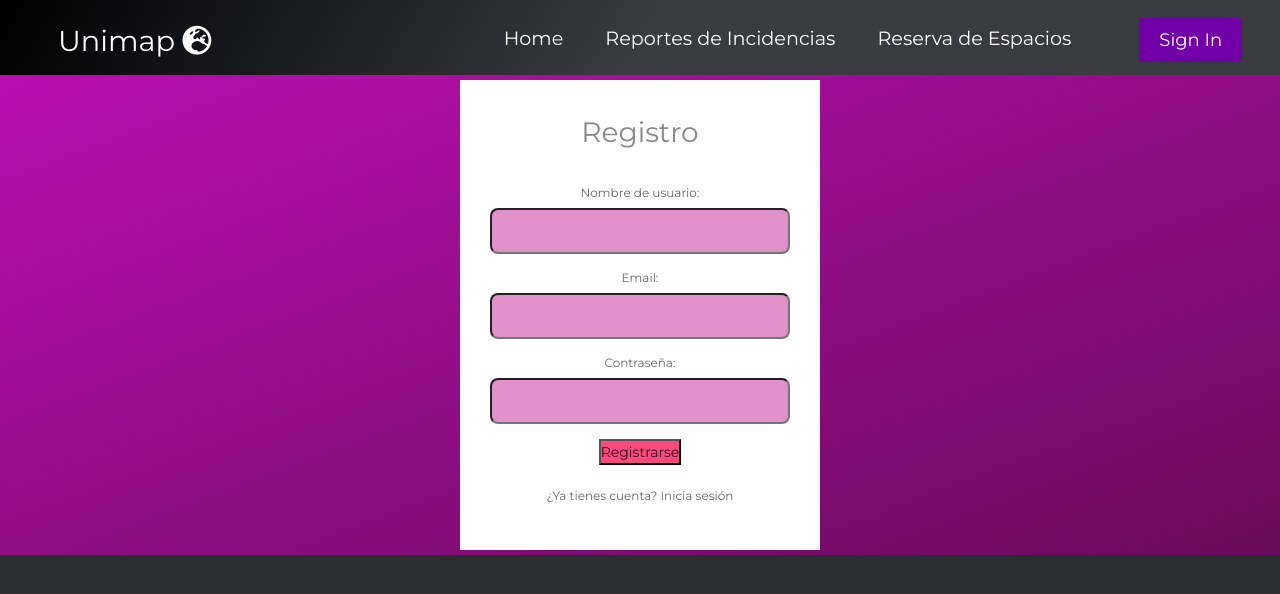
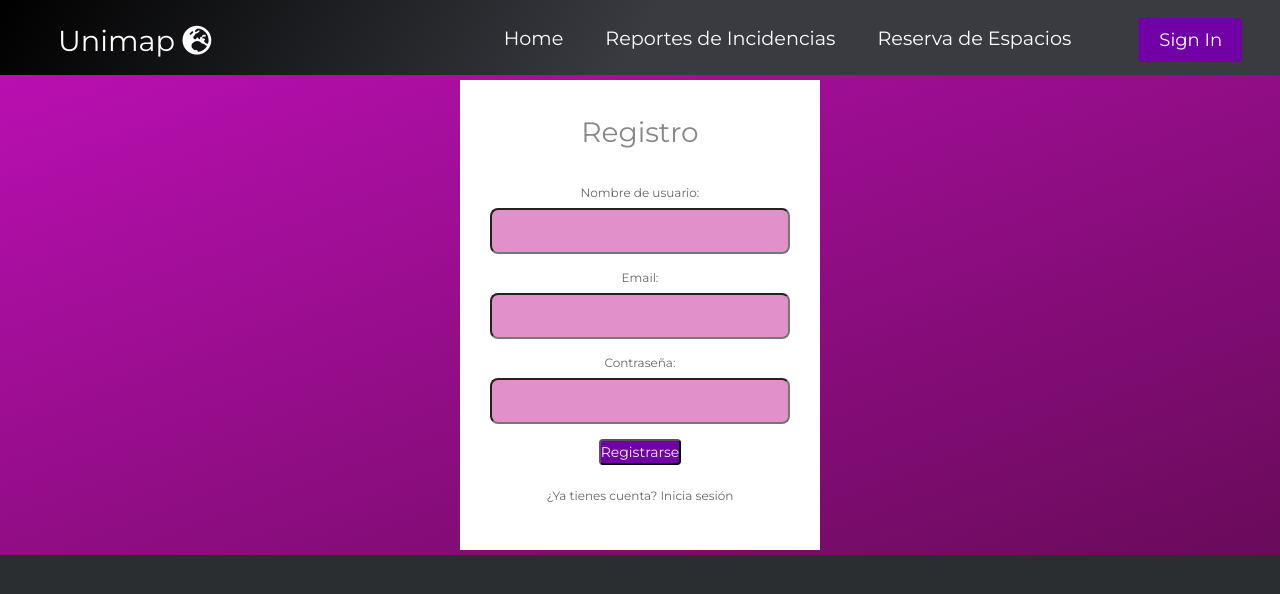
Before and after one commit to UNIZAR-30249-2021-UNIMAP/Frontend, a React (Create React App) app in the folder unimap/: page /Registro in a window 1280 px wide. Shown: the top 594 px of the page. Built offline with nearby package versions, Linux system fonts and the light colour scheme.

Commit message:
Mejorado estilo botones registro/inicio sesion

```diff
--- a/unimap/src/Web/Pages/InicioSesion.js
+++ b/unimap/src/Web/Pages/InicioSesion.js
@@ -25,7 +25,7 @@ export default function InicioSesion() {
           <label htmlFor="password">Contraseña: </label>
           <input type="password" value={pass} onChange={e => setPass(e.target.value)} />
         </div>
-        <button onClick={botonLogin} style={{ backgroundColor: "#FE4880" }}> Login </button>
+        <button onClick={botonLogin} style={{ backgroundColor: "#7200a7", color: 'whitesmoke', borderRadius: '4px' }}> Login </button>
         <div className="form-group">
           <a className="meh" href="/Registro">
             <br />
--- a/unimap/src/Web/Pages/Registro.js
+++ b/unimap/src/Web/Pages/Registro.js
@@ -33,7 +33,7 @@ export default function Registro() {
           <label htmlFor="password">Contraseña: </label>
           <input type="password" name="pwassword" value={pass} onChange={e => setPass(e.target.value)} />
         </div>
-        <button onClick={handleButton} style={{ backgroundColor: "#FE4880" }}> Registrarse </button>
+        <button onClick={handleButton} style={{ backgroundColor: "#7200a7", color: 'whitesmoke', borderRadius: '4px' }}> Registrarse </button>
         <div className="form-group">
           <a className="meh" href="/InicioSesion">
             <br />
```
